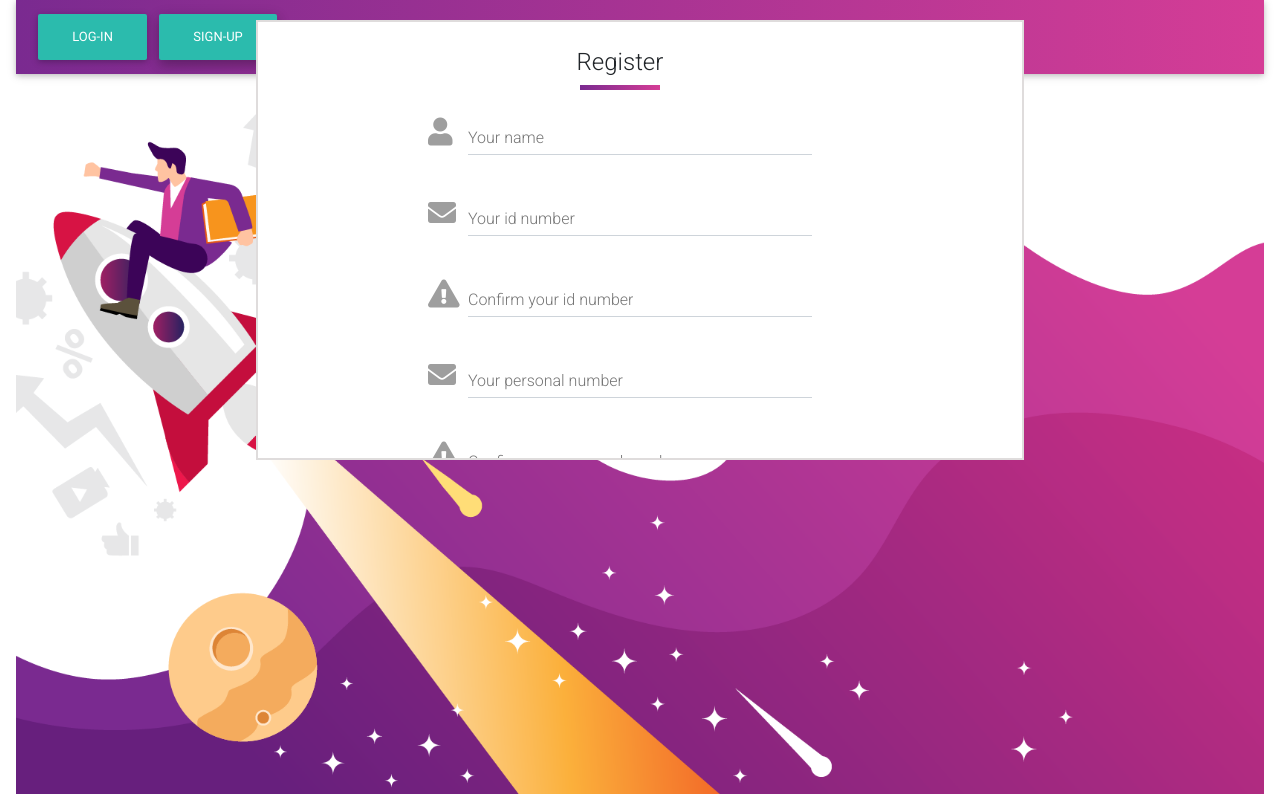
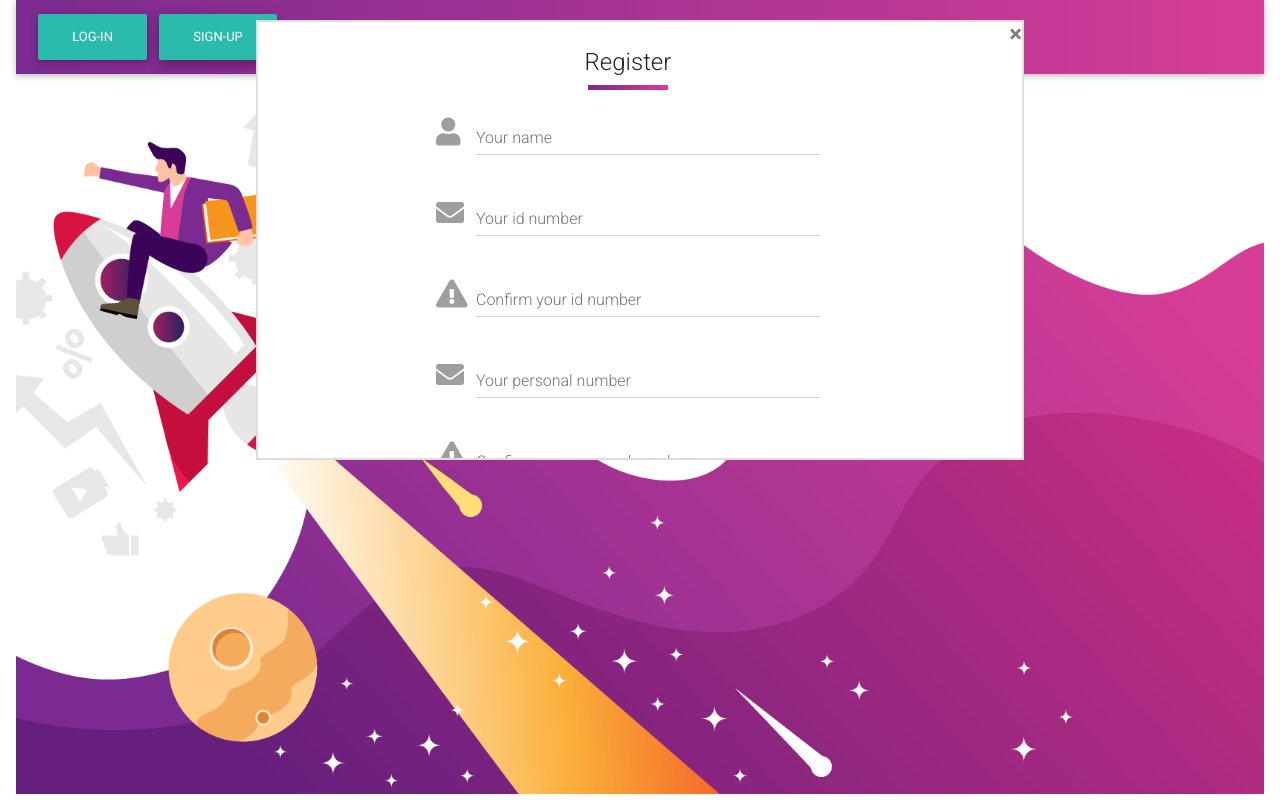
Before and after one commit to roee030/courses-app-react, a React (Create React App) app: page / in a window 1280 px wide. Both pictures are taken after a click on the button "SIGN-UP". Shown: the top 800 px of the page. Built offline with nearby package versions, Linux system fonts and the light colour scheme.

Commit message:
add close icon to the popup box

```diff
--- a/src/components/PopUp.js
+++ b/src/components/PopUp.js
@@ -6,25 +6,24 @@ import ResetPassword from '../pages/ResetPassword'
 function PopUp(props) {
 
 
-    console.log("------");
-
-    console.log(props.type);
-
     switch(props.type)
     {
         case("login"):
         return (
+
             <div className='popup'>
+
                 <div className='popup_inner'>
+                <button type="button" class="close" aria-label="Close">
+                    <span aria-hidden="true">×</span>
+                </button>
                     <Login/>
                     <div className="text-center">
                         <a >Create an account</a>
                     </div>
                     <div onClick={()=>{props.setType("reset");
-                    props.setShowLoginPopUp(!props.showLoginPopUp)
-
-                                                   }
-                    }className="text-center">
+                        props.setShowLoginPopUp(!props.showLoginPopUp)}
+                        }className="text-center">
                         Lost your password? Reset user password
                     </div>
                 </div>
@@ -34,6 +33,9 @@ function PopUp(props) {
         return(
         <div className='popup'>
               <div className='popup_inner'>
+                    <button type="button" class="close" aria-label="Close">
+                        <span aria-hidden="true">×</span>
+                    </button>
                <Register/>
               </div>
             </div>
@@ -42,7 +44,10 @@ function PopUp(props) {
         return(
             <div className="popup">
                 <div className="popup_inner">
-                <ResetPassword/>
+                    <button type="button" class="close" aria-label="Close">
+                        <span aria-hidden="true">×</span>
+                    </button>
+                    <ResetPassword/>
                 </div>
             </div>
         )
```
